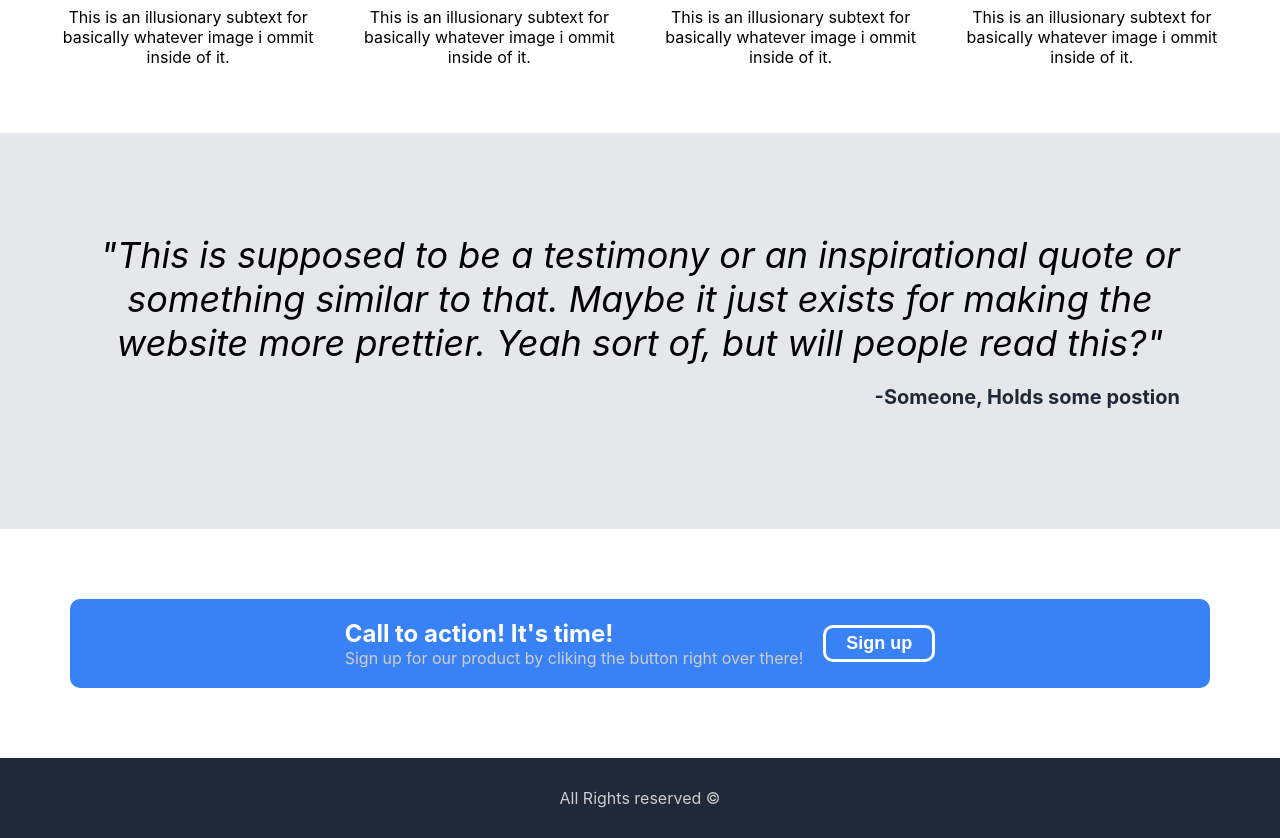
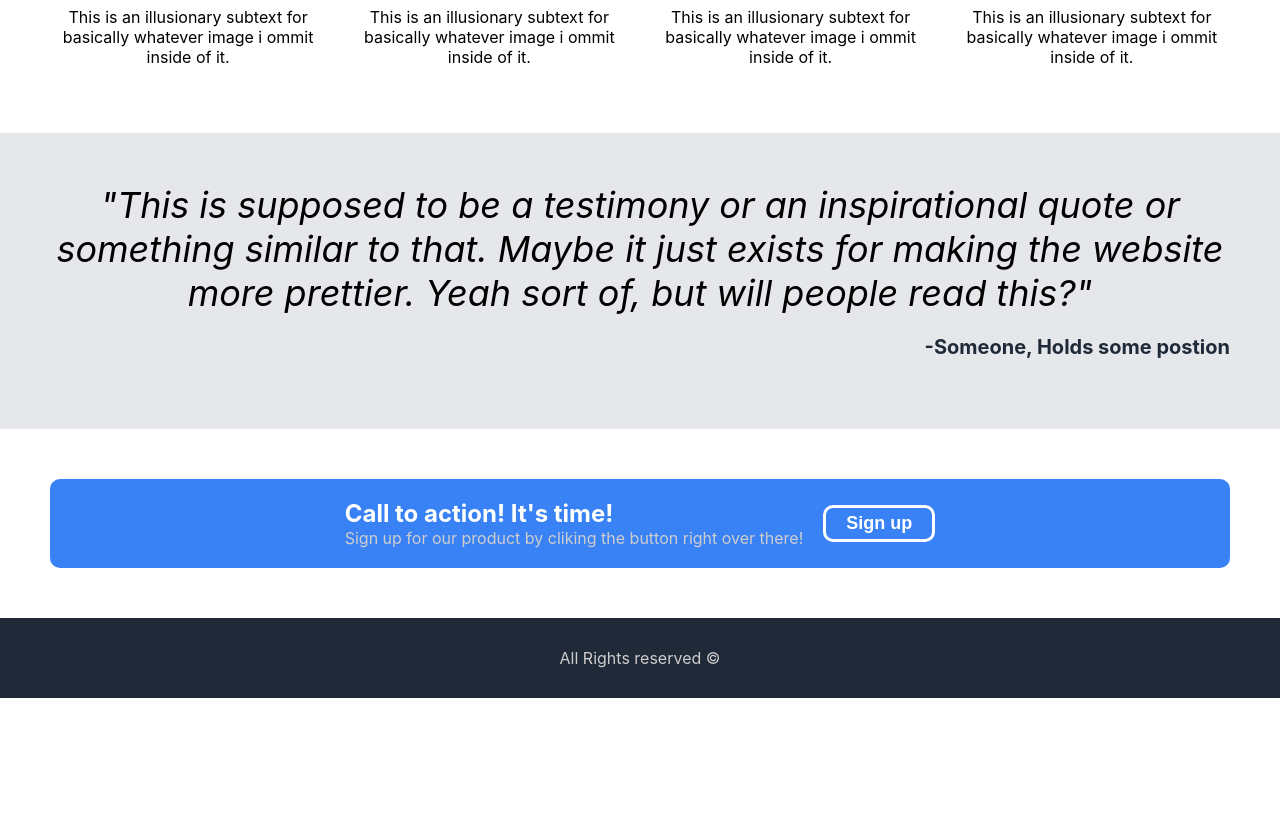
Before and after one commit to sunflower-gardeen/Landing-page, a plain HTML site: page index.html in a window 1280 px wide. Shown: the part 1040-1878 px from the top of the page. After the commit the page ends 1738 px from the top, so only its background shows below. Drawn offline with Linux system fonts and the light colour scheme.

Commit message:
styles.css

```diff
--- a/styles.css
+++ b/styles.css
@@ -136,7 +136,7 @@ body {
         display: flex;
         flex-direction: column;
         background-color: #E5E7EB;
-        padding: 100px;
+        padding: 50px;
         justify-content: center;
         align-items: center;
         text-align: center;
@@ -160,7 +160,7 @@ body {
         padding: 20px;
         background-color: #3882F6;
         border-radius: 10px;
-        margin: 70px;
+        margin: 50px;
         gap: 20px;
         justify-content: center;
         align-items: center;
```
